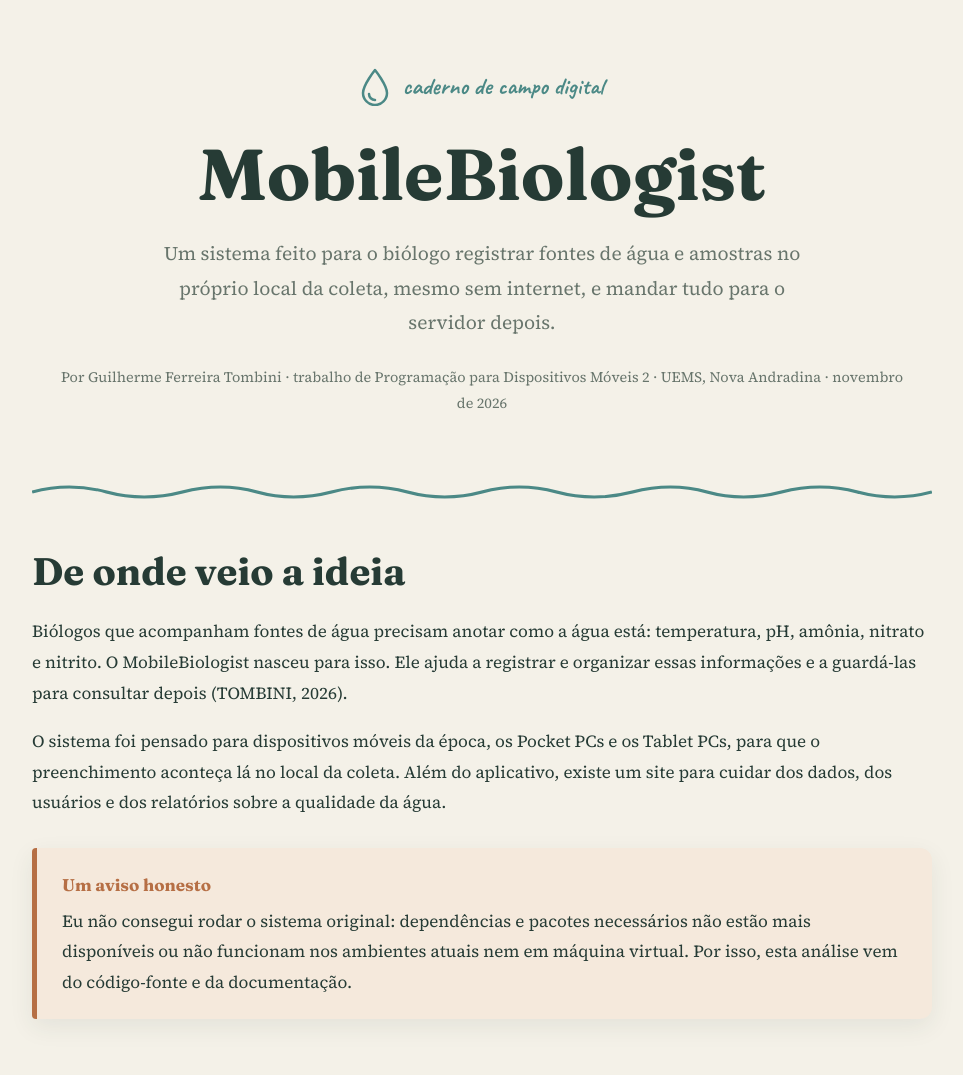
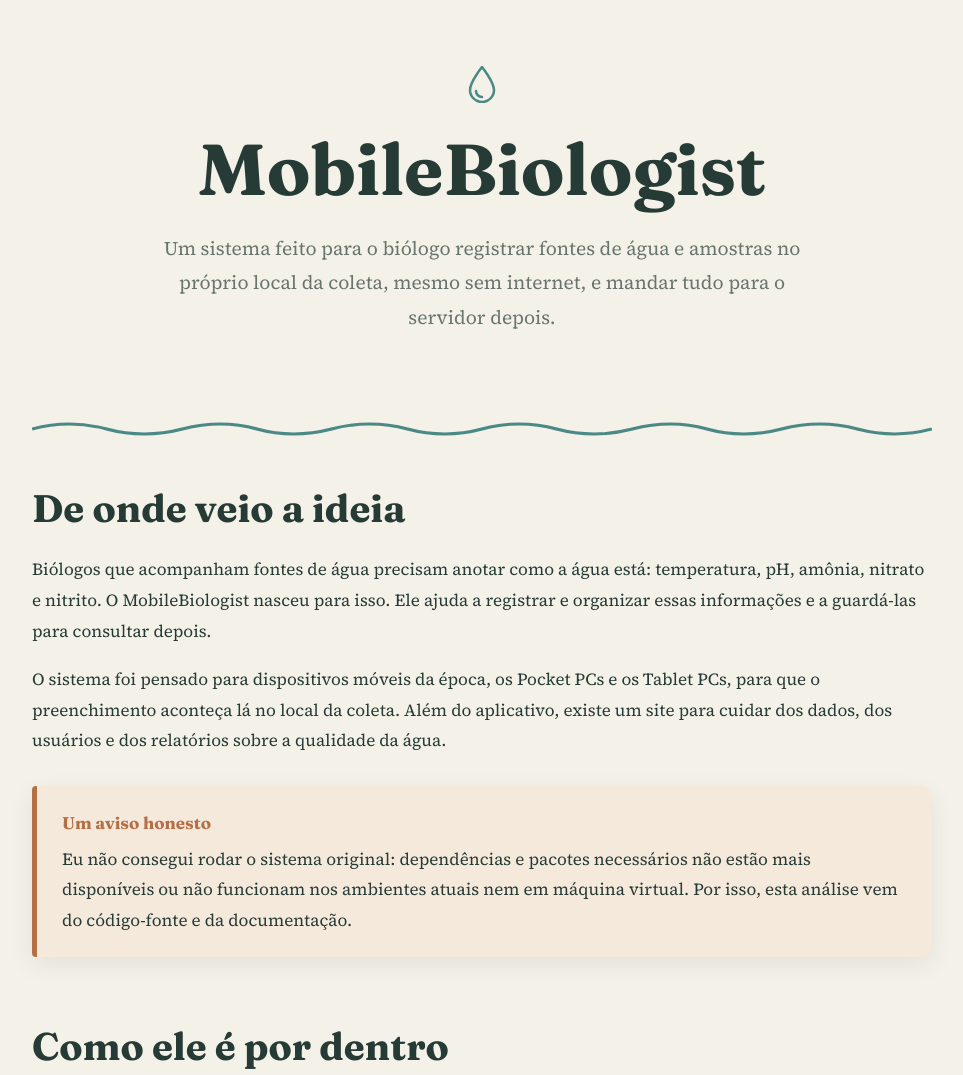
Before and after one commit to Guilherme-Ferreira-Tombini/Explica-o-MobileBiolic, a plain HTML site: page index.html in a window 1280 px wide. Shown: the top 1075 px of the page, without its empty margins (158-1121 px from the left). Drawn offline with Linux system fonts and the light colour scheme.

Commit message:
Modificado texto e estilização

```diff
--- a/index.html
+++ b/index.html
@@ -25,8 +25,6 @@
                         d="M9 26a6 6 0 0 0 6 6"
                     />
                 </svg>
-
-                <span class="hand">caderno de campo digital</span>
             </div>
 
             <h1>MobileBiologist</h1>
@@ -37,11 +35,6 @@
                 e mandar tudo para o servidor depois.
             </p>
 
-            <p class="by">
-                Por Guilherme Ferreira Tombini · trabalho de Programação
-                para Dispositivos Móveis 2 · UEMS, Nova Andradina ·
-                novembro de 2026
-            </p>
         </header>
 
         <svg class="wave" viewBox="0 0 700 20" preserveAspectRatio="none" aria-hidden="true">
@@ -59,7 +52,7 @@
                     como a água está: temperatura, pH, amônia, nitrato e
                     nitrito. O MobileBiologist nasceu para isso. Ele ajuda
                     a registrar e organizar essas informações e a guardá-las
-                    para consultar depois (TOMBINI, 2026).
+                    para consultar depois.
                 </p>
 
                 <p>
@@ -452,9 +445,8 @@
                         TOMBINI, Guilherme Ferreira.
                         <b>
                             Trabalho de Programação para Dispositivos
-                            Móveis 2:
+                            Móveis 2: análise do sistema MobileBiologic.
                         </b>
-                        análise do sistema MobileBiologic.
                         Nova Andradina: Universidade Estadual de Mato
                         Grosso do Sul, 2026.
                     </li>
```
